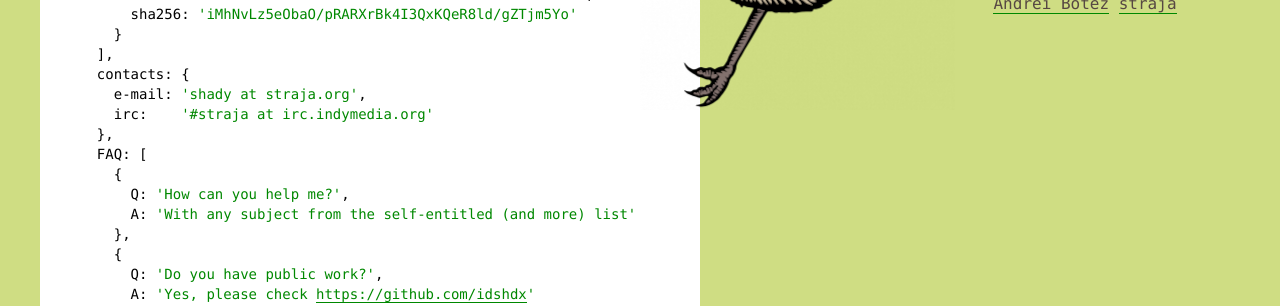
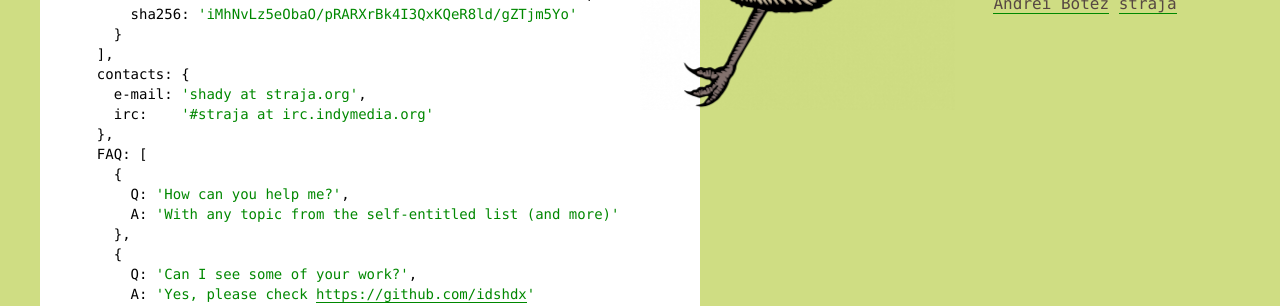
Before and after one commit to idshdx/shady-site, a plain HTML site: page index.html in a window 1280 px wide. Shown: the part 490-796 px from the top of the page. Drawn offline with Linux system fonts and the light colour scheme.

Commit message:
Updated QA texts

```diff
--- a/index.html
+++ b/index.html
@@ -70,10 +70,10 @@
   FAQ: [
     {
       Q: <span class="value">'How can you help me?'</span>,
-      A: <span class="value">'With any subject from<span class="break-mobile"><br>         </span> the self-entitled (and more) list'</span>
+      A: <span class="value">'With any topic from<span class="break-mobile"><br>         </span> the self-entitled list (and more)'</span>
     },
     {
-      Q: <span class="value">'Do you have public work?'</span>,
+      Q: <span class="value">'Can I see some of your work?'</span>,
       A: <span class="value">'Yes, please check<span class="break-mobile"></span> <a href="https://github.com/idshdx">https://github.com/idshdx</a>'</span>
     },
     {
```
